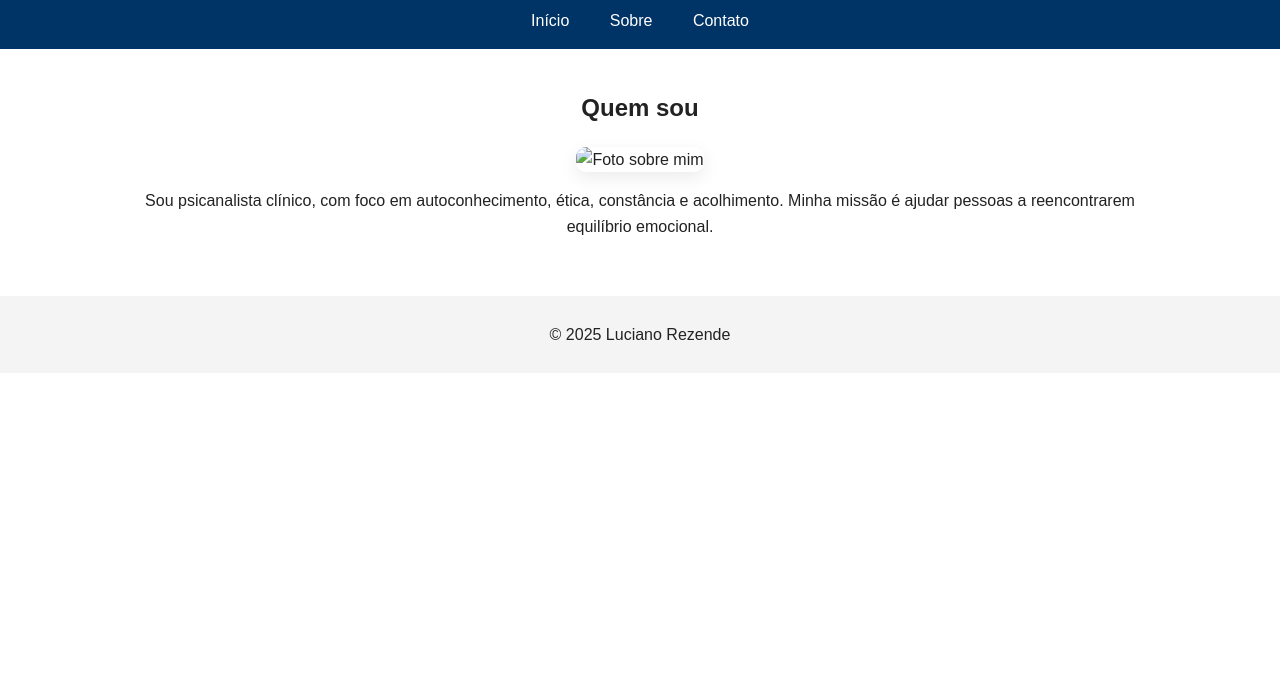
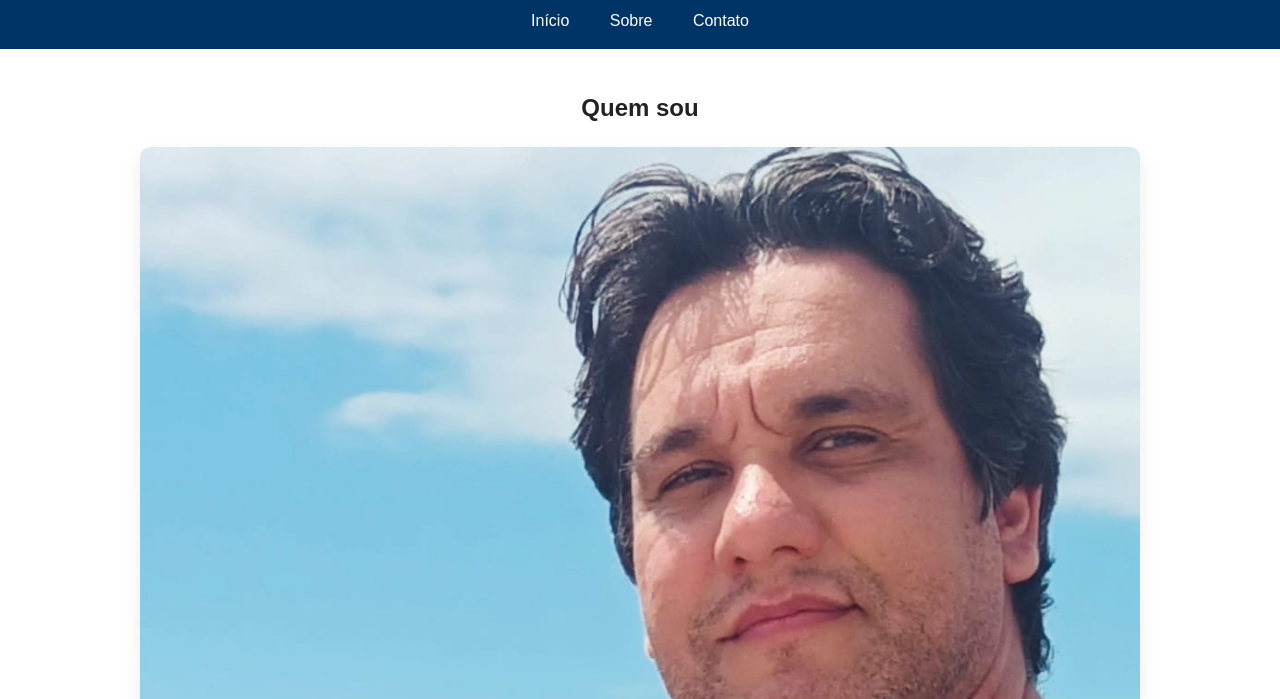
Before and after one commit to lucianocamargospsi/meusite, a plain HTML site: page sobre.html in a window 1280 px wide. Shown: the part 101-800 px from the top of the page. Drawn offline with Linux system fonts and the light colour scheme; files that its build step writes are made by us from their sources; files whose address does not match are found by name.

Commit message:
Update sobre.html

```diff
--- a/sobre.html
+++ b/sobre.html
@@ -18,7 +18,7 @@
 
   <main>
     <h2>Quem sou</h2>
-    <img src="images/foto2-sobre.png" alt="Foto sobre mim" class="img-responsiva">
+    <img src="foto2-sobre.jpeg" alt="Foto sobre mim" class="img-responsiva">
     <p>Sou psicanalista clínico, com foco em autoconhecimento, ética, constância e acolhimento. Minha missão é ajudar pessoas a reencontrarem equilíbrio emocional.</p>
   </main>
 
```
